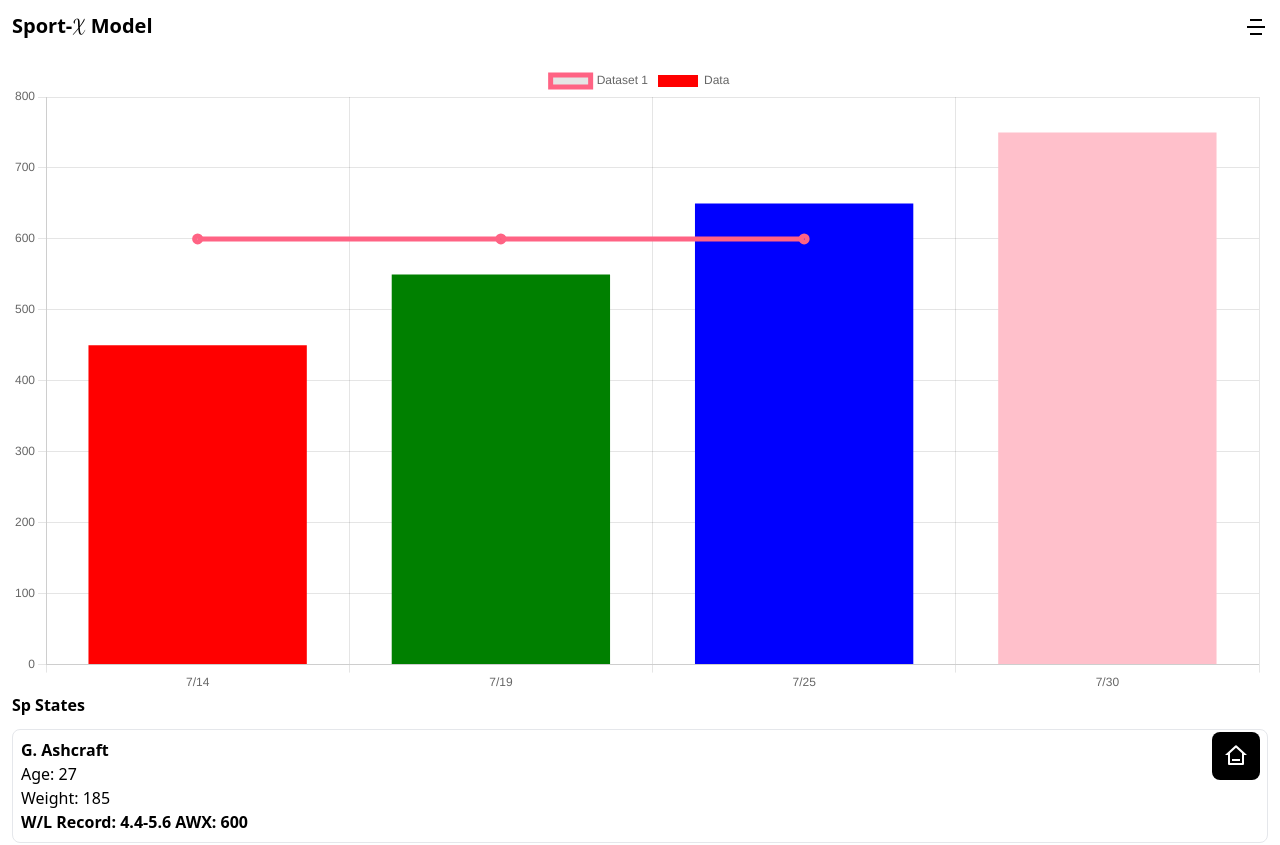
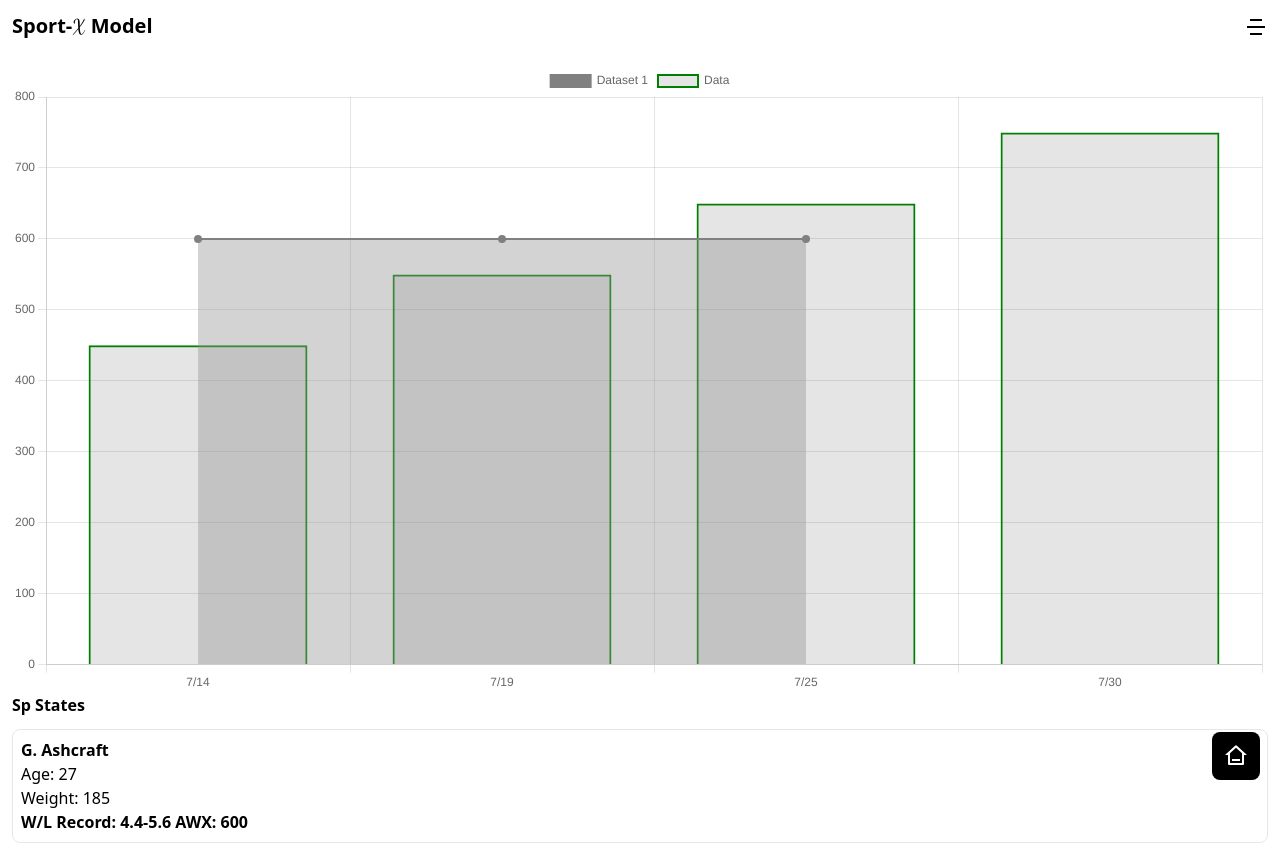
Before and after one commit to faysalewucse/sport-x, a React (Vite) app: page /statistics/64ee0068d985a555ca97e4a1 in a window 1280 px wide. Shown: the top 845 px of the page. Built offline with nearby package versions, Linux system fonts and the light colour scheme.

Commit message:
update chart design

```diff
--- a/src/pages/Home/MixedChart.jsx
+++ b/src/pages/Home/MixedChart.jsx
@@ -8,6 +8,7 @@ import {
   Legend,
   Tooltip,
   LineController,
+  Filler,
   BarController,
 } from "chart.js";
 import { Chart } from "react-chartjs-2";
@@ -20,13 +21,18 @@ ChartJS.register(
   LineElement,
   Legend,
   Tooltip,
+  Filler,
   LineController,
   BarController
 );
 
+const options = {
+  responsive: true,
+  tension: 0.3,
+};
+
 function MixedChart({ x, y, awx }) {
   const labels = x;
-  const colors = ["red", "green", "blue", "pink", "yellow", "indigo", "violet"];
 
   const data = {
     labels,
@@ -34,20 +40,25 @@ function MixedChart({ x, y, awx }) {
       {
         type: "line",
         label: "Dataset 1",
-        borderColor: "rgb(255, 99, 132)",
-        borderWidth: 5,
-        fill: false,
+        borderColor: "gray",
+        borderWidth: 2,
+        backgroundColor: "gray",
+        fill: {
+          target: "origin",
+          above: "rgba(145, 145, 145, 0.4)",
+        },
         data: [awx, awx, awx],
       },
       {
         type: "bar",
         label: "Data",
         data: y,
-        backgroundColor: colors.map((color) => color),
+        borderColor: "green",
+        borderWidth: 2,
       },
     ],
   };
-  return <Chart type="bar" data={data} />;
+  return <Chart options={options} type="bar" data={data} />;
 }
 
 export default MixedChart;
```
